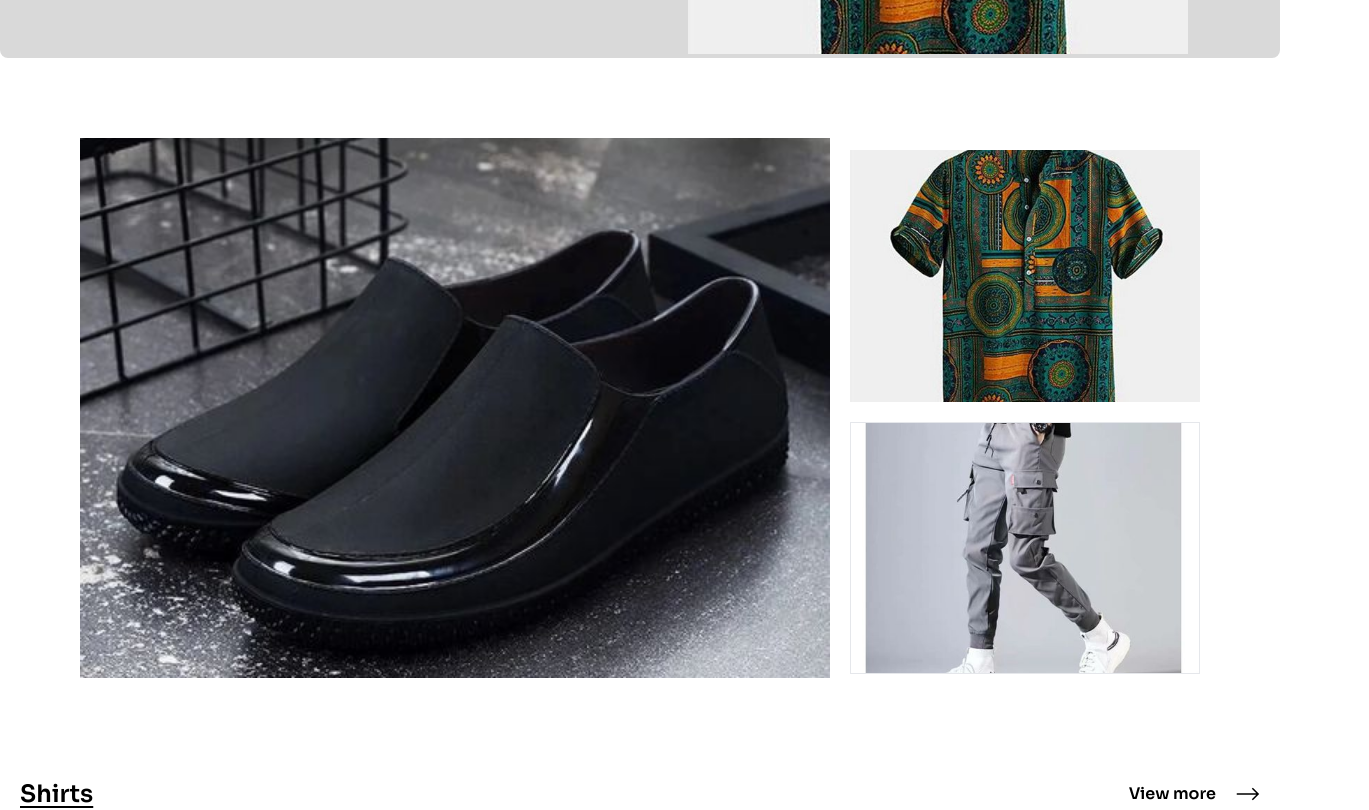
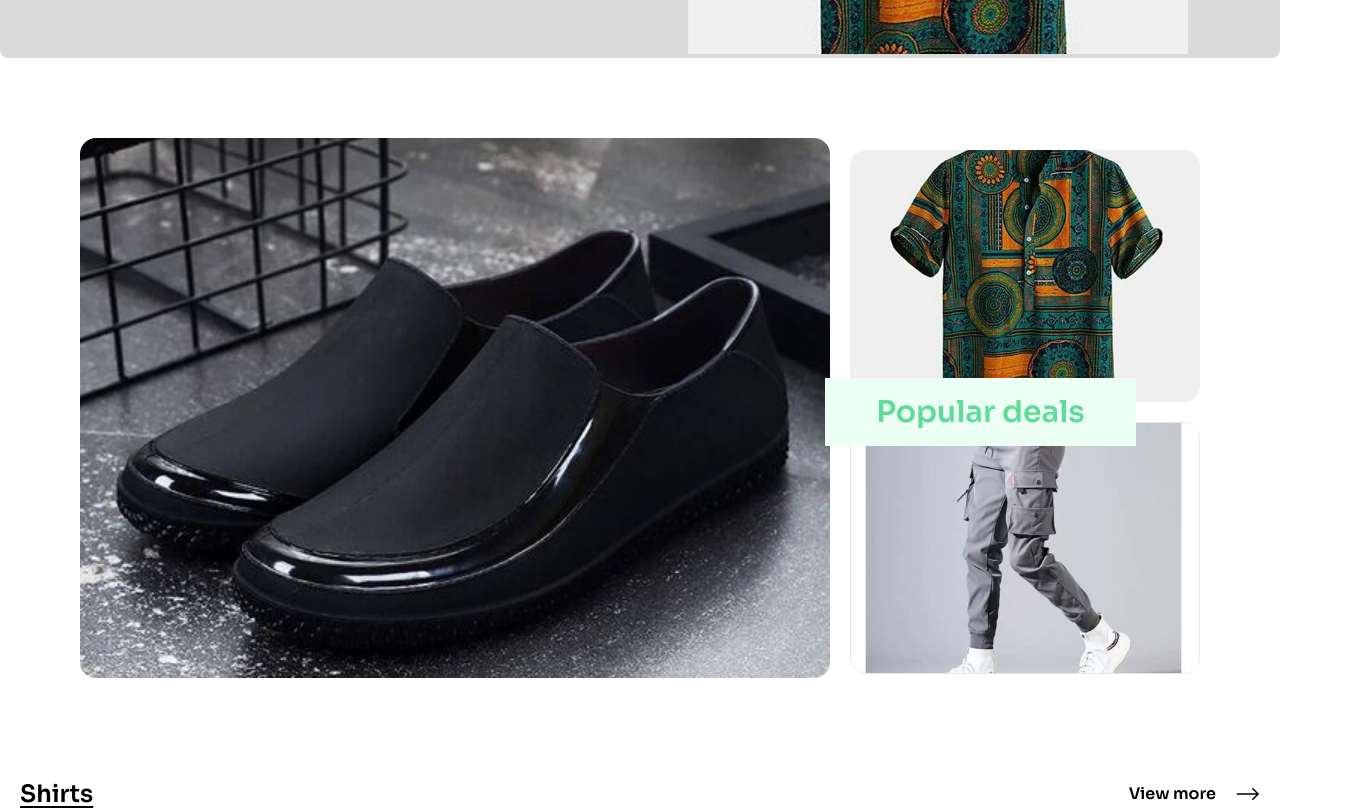
Before and after one commit to Tech-Bars/all-wearz-store, a React (Create React App) app: page / in a window 1280 px wide. Shown: the part 1360-2170 px from the top of the page, 1369 px wide, since content can reach past the window. Built offline with nearby package versions, Linux system fonts and the light colour scheme.

Commit message:
fixed popular deal tag position and added rounded coners to img

```diff
--- a/src/components/Home/Populardeals.tsx
+++ b/src/components/Home/Populardeals.tsx
@@ -5,17 +5,17 @@ import shoes from './assets/shoe.jpg'
 
 const Populardeals:React.FC = () => {
   return (
-    <div className="w-full flex gap-5 px-5 pb-20 justify-center rounded-lg">
-           <h1 className=" flex items-center justify-center   text-3xl bg-secondary font-semibold absolute w-[311px] h-[68px] left-[1058px] top-[37rem]">Popular deals</h1>
+    <div className="w-full flex gap-5 px-5 pb-20 justify-center rounded-lg relative">
+           <h1 className=" flex items-center justify-center text-primary  text-3xl bg-secondary font-semibold absolute w-[311px] h-[68px] right-36 top-60">Popular deals</h1>
       <div className="w-[750px] h-[540px]">
-           <img src={shoes} alt="img" className="w-full h-full" />
+           <img src={shoes} alt="img" className="w-full h-full rounded-lg" />
       </div>
       <div className="flex flex-col gap-5 py-3">
        <div className="w-[350px] h-[252px]">
-       <img src={shirt} alt="img" className="w-full h-full" />
+       <img src={shirt} alt="img" className="w-full h-full rounded-lg" />
        </div>
        <div className="w-[350px] h-[252px]">
-       <img src={pant} alt="img" className="w-full h-full border" />
+       <img src={pant} alt="img" className="w-full h-full border rounded-lg" />
        </div>
       </div>
     </div>
```
